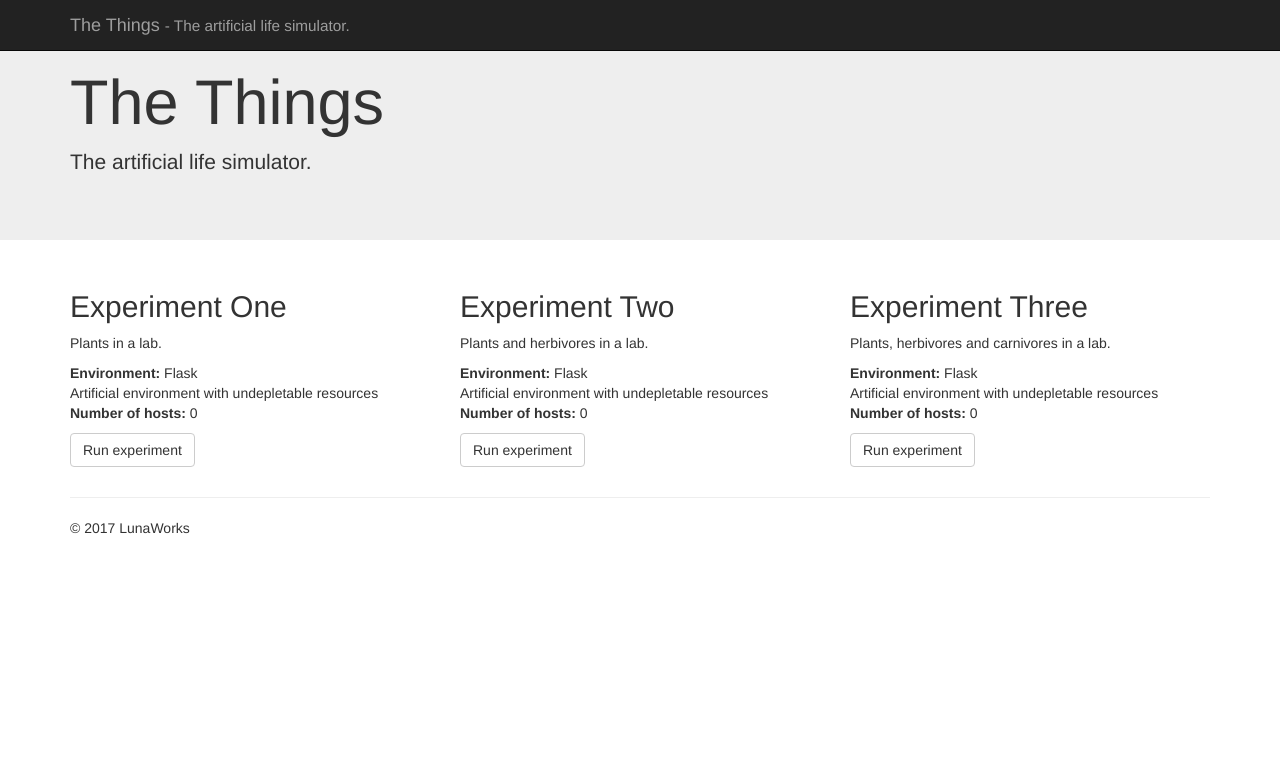
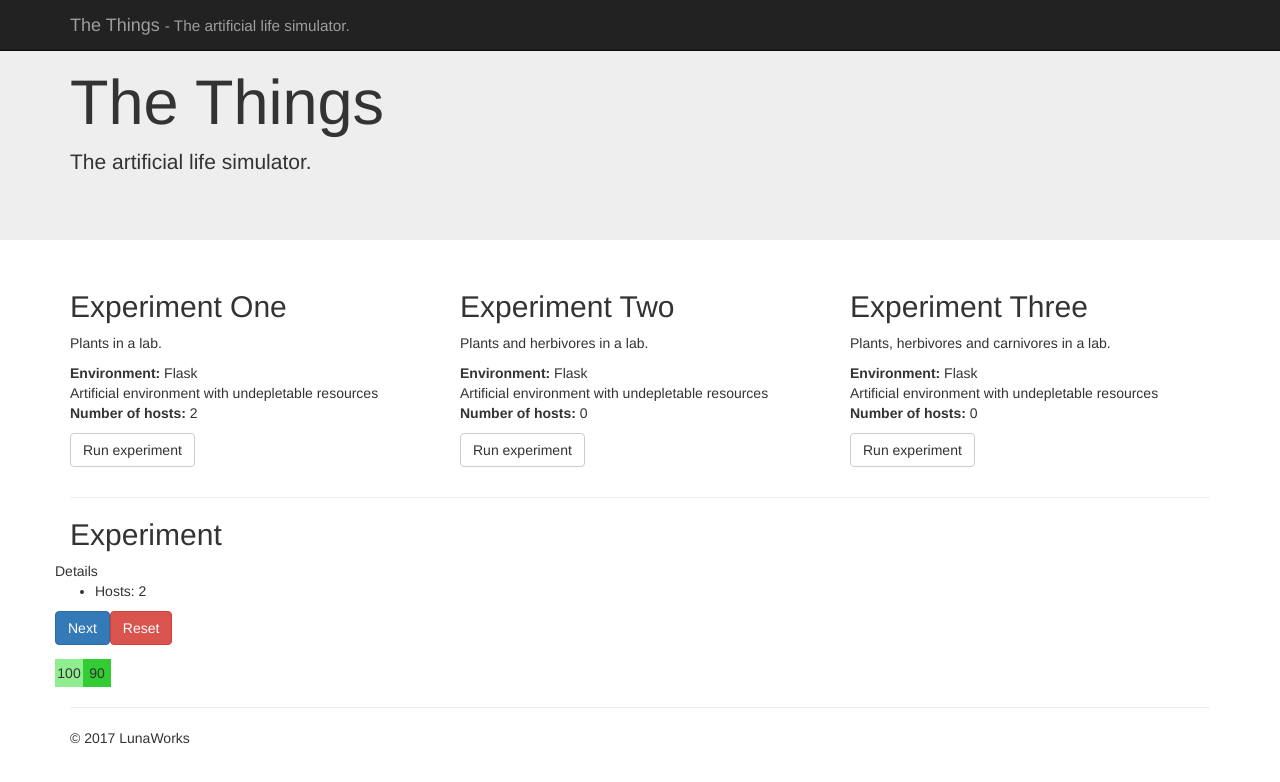
Before and after one commit to Moondancer83/TheThing, an Angular app in the folder the-thing/: page / in a window 1280 px wide. Shown: the top 782 px of the page. Built offline with nearby package versions, Linux system fonts and the light colour scheme.

Commit message:
adding hosts

```diff
--- a/the-thing/src/app/app.module.ts
+++ b/the-thing/src/app/app.module.ts
@@ -10,6 +10,7 @@ import { FooterComponent } from './footer/footer.component';
 import { ContentComponent } from './content/content.component';
 import { ExperimentComponent } from './experiment/experiment.component';
 import { EnvironmentComponent } from './environment/environment.component';
+import { HostComponent } from './host/host.component';
 
 @NgModule({
   declarations: [
@@ -20,7 +21,8 @@ import { EnvironmentComponent } from './environment/environment.component';
     FooterComponent,
     ContentComponent,
     ExperimentComponent,
-    EnvironmentComponent
+    EnvironmentComponent,
+    HostComponent
   ],
   imports: [
     BrowserModule,
--- a/the-thing/src/app/content/content.component.css
+++ b/the-thing/src/app/content/content.component.css
@@ -0,0 +1,3 @@
+.details {
+  padding: 1em 0;
+}
--- a/the-thing/src/app/content/content.component.html
+++ b/the-thing/src/app/content/content.component.html
@@ -5,4 +5,23 @@
       <app-experiment [experiment]="experiment"></app-experiment>
     </div>
   </div>
+  <div class="row active-experiment">
+    <div class="col-md-12">
+      <hr/>
+      <h2>Experiment</h2>
+    </div>
+    <div class="col-4-md details">
+      Details
+      <ul>
+        <li>Hosts: {{hosts.length}}</li>
+      </ul>
+      <button (click)="next()" class="btn btn-primary">Next</button>
+      <button (click)="reset()" class="btn btn-danger">Reset</button>
+    </div>
+    <div class="col-8-md">
+      <div >
+        <app-host *ngFor="let host of hosts" [host]="host"></app-host>
+      </div>
+    </div>
+  </div>
 </div>
--- a/the-thing/src/app/content/content.component.ts
+++ b/the-thing/src/app/content/content.component.ts
@@ -1,6 +1,8 @@
 import {Component, OnInit} from "@angular/core";
 import {Experiment} from "../experiment/experiment.class";
 import {Laboratory} from "../environment/laboratory.class";
+import {Host} from "../host/host.interface";
+import {Plant} from "../host/plant.class";
 
 @Component({
   selector: 'app-content',
@@ -9,16 +11,40 @@ import {Laboratory} from "../environment/laboratory.class";
 })
 export class ContentComponent implements OnInit {
   experiments: Experiment[];
+  hosts: Host[];
 
   ngOnInit() {
+    this.reset();
     let flask: Laboratory = new Laboratory('Flask', 'Artificial environment with undepletable resources', 10);
 
     const EXPS: Experiment[] = [
-      new Experiment('Experiment One', 'Plants in a lab.', flask, []),
+      new Experiment('Experiment One', 'Plants in a lab.', flask, this.hosts),
       new Experiment('Experiment Two', 'Plants and herbivores in a lab.', flask, []),
       new Experiment('Experiment Three', 'Plants, herbivores and carnivores in a lab.', flask, [])
     ];
 
     this.experiments = EXPS;
   }
+
+  next(): void {
+    let temp: Host[] = [];
+    for (let host of this.hosts) {
+      host.feed([1]);
+      temp = temp.concat(host.proliferate());
+      host.ageing();
+      if (host.isFit(50)){
+        temp.push(host);
+      }
+    }
+
+    this.hosts = temp.sort((a, b) => {return b.getSize() - a.getSize();});
+  }
+
+  reset(): void {
+    const HOSTS: Host[] = [
+      new Plant(100, "#90EE90"),
+      new Plant(90,  "#32CD32")
+    ];
+    this.hosts = HOSTS;
+  }
 }
--- /dev/null
+++ b/the-thing/src/app/host/host.component.css
@@ -0,0 +1,29 @@
+.host {
+  display: inline-block;
+  text-align: center;
+  float: left;
+}
+
+.host-size-1 {
+  width: 2em;
+  height: 2em;
+  line-height: 2em;
+}
+
+.host-size-2 {
+  width: 4em;
+  height: 4em;
+  line-height: 4em;
+}
+
+.host-size-3 {
+  width: 8em;
+  height: 8em;
+  line-height: 8em;
+}
+
+.host-size-4 {
+  width: 16em;
+  height: 16em;
+  line-height: 16em;
+}
--- /dev/null
+++ b/the-thing/src/app/host/host.component.html
@@ -0,0 +1,3 @@
+<div class="host" [ngClass]="style()" [ngStyle]="{'background-color': host.getColor()}">
+  {{host.getFitness()}}
+</div>
--- /dev/null
+++ b/the-thing/src/app/host/host.component.ts
@@ -0,0 +1,22 @@
+import {Component, OnInit, Input} from '@angular/core';
+import {Host} from "./host.interface";
+
+@Component({
+  selector: 'app-host',
+  templateUrl: './host.component.html',
+  styleUrls: ['./host.component.css']
+})
+export class HostComponent implements OnInit {
+  @Input()
+  host: Host;
+
+  constructor() { }
+
+  ngOnInit() {
+  }
+
+  style(host: Host) {
+    return "host-size-" + this.host.getSize();
+  }
+
+}
--- /dev/null
+++ b/the-thing/src/app/host/host.interface.ts
@@ -0,0 +1,17 @@
+/**
+ * Defines the general properties of a host.
+ */
+export interface Host {
+  getId(): number;
+  getSize(): number;
+  getNeed(): number;
+  getFitness(): number;
+  isFit(target:number): boolean;
+  getAge(): number;
+  getColor(): string;
+
+
+  proliferate(partner?: Host): Host[];
+  ageing(): void;
+  feed(nutrition: any[]): void;
+}
--- /dev/null
+++ b/the-thing/src/app/host/plant.class.ts
@@ -0,0 +1,62 @@
+import {Host} from "./host.interface";
+
+export class Plant implements Host {
+  private id;
+  private size;
+  private initialFitness;
+  private fitness;
+  private age;
+  private color;
+
+  constructor(fitness, color) {
+    this.size = 1;
+    this.initialFitness = fitness;
+    this.fitness = fitness;
+    this.age = 0;
+    this.color = color;
+  }
+
+  getId(): number {
+    return this.id;
+  }
+
+  getSize(): number {
+    return this.size;
+  }
+
+  getNeed(): number {
+    return this.size;
+  }
+
+  getFitness(): number {
+    return this.fitness;
+  }
+
+  isFit(target: number): boolean {
+    return this.fitness >= target;
+  }
+
+  getAge(): number {
+    return this.age;
+  }
+
+  getColor(): string {
+    return this.color;
+  }
+
+  proliferate(partner?: Host): Host[] {
+    return [new Plant(this.initialFitness, this.color)];
+  }
+
+  ageing(): void {
+    this.age++;
+    this.fitness -= 10;
+  }
+
+  feed(nutrition: any[]): void {
+    if (nutrition.length > 0 && this.size < 4) {
+      this.size++;
+    }
+  }
+
+}
```
Also changed, not shown: 2 other files (tests, documents, lock files or other folders).
